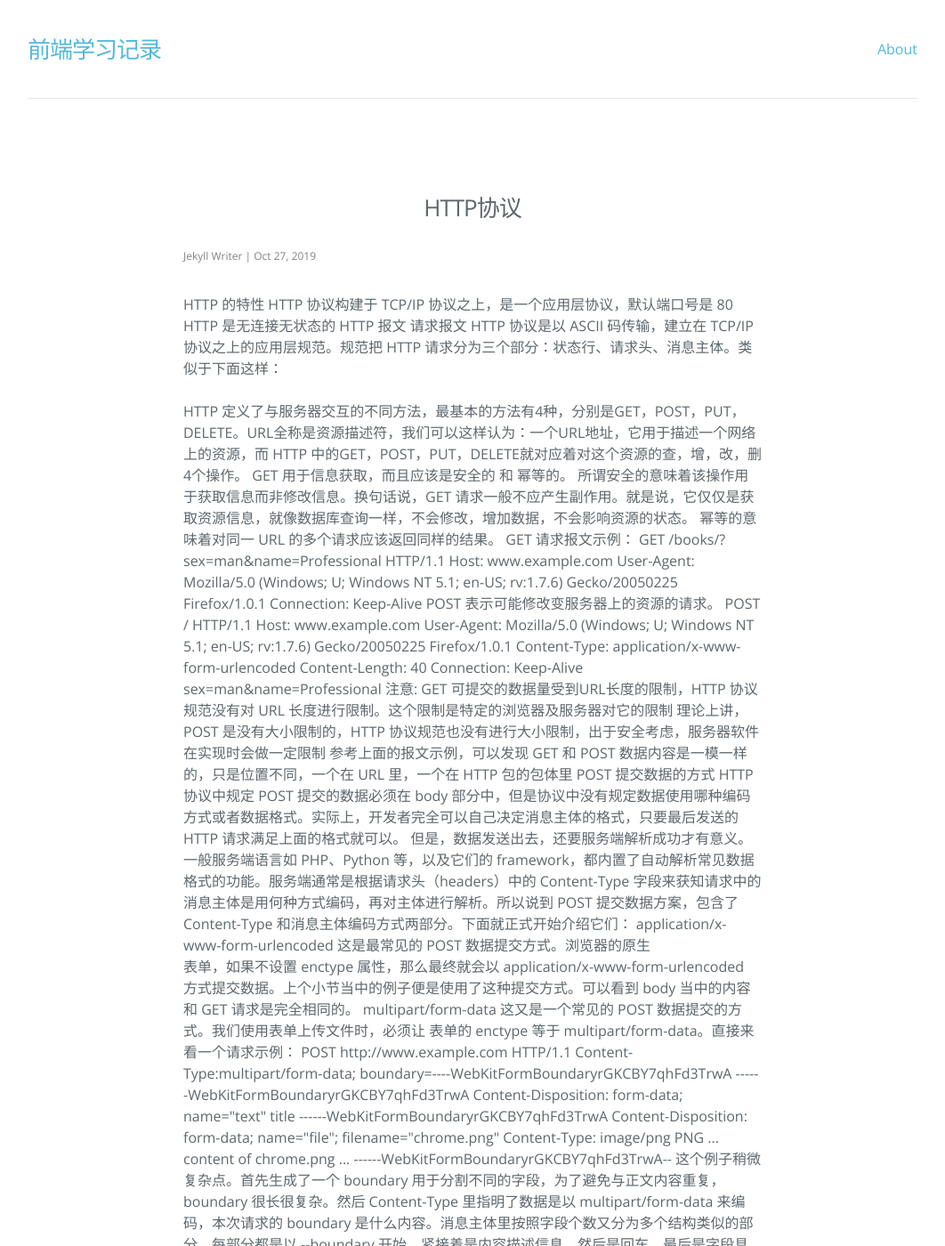
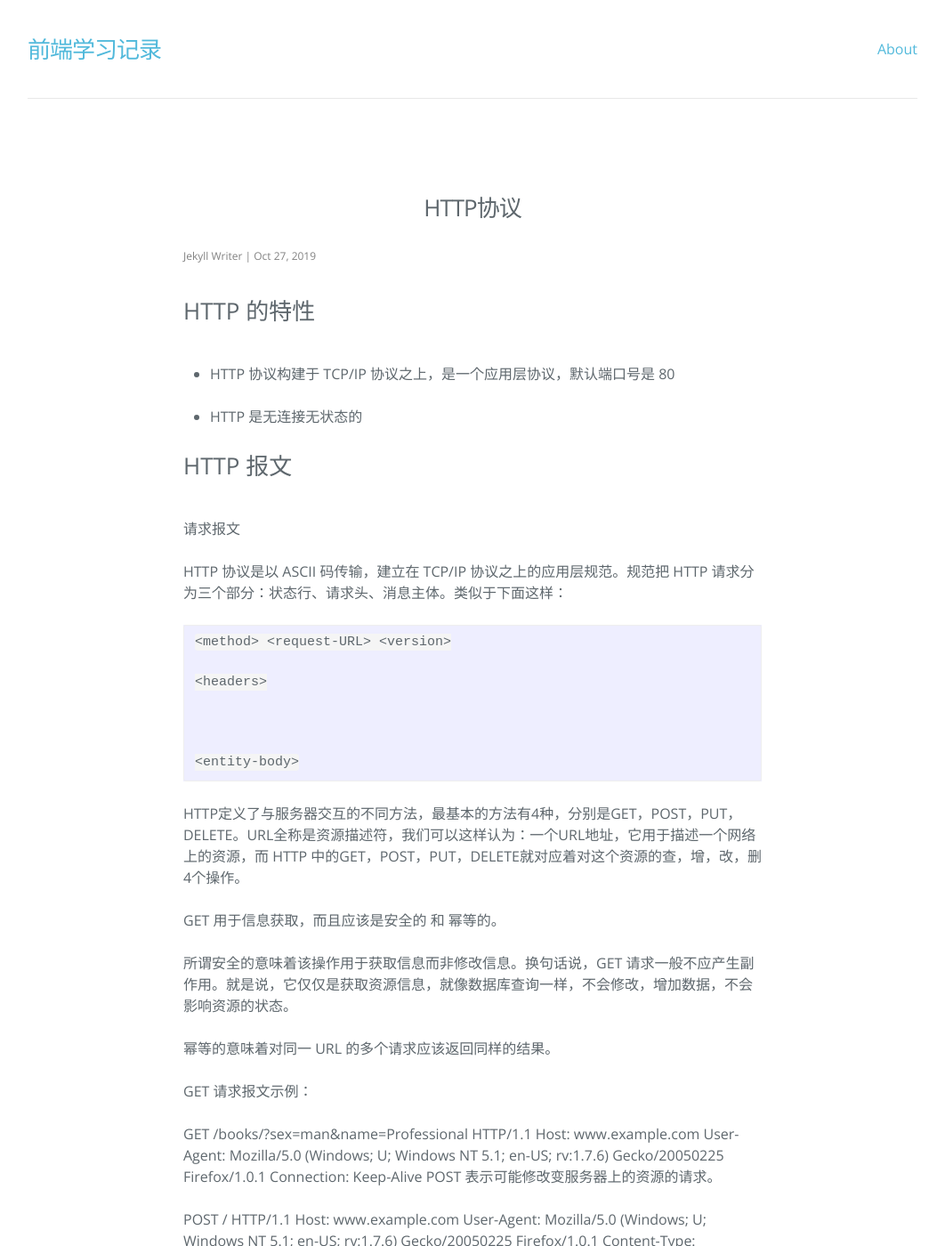
Before and after one commit to johnlin0207/blog, a Jekyll site: the page built from _posts/2019-10-27-HTTP协议.md, in a window 1280 px wide and 1400 px high. Shown: the whole window at 89% size, without its empty margins (109-1171 px from the left). Built offline with Jekyll 4.4.1, drawn with Linux system fonts in a browser that asks for light colours; nearby versions of some CDN libraries; some of the changed text lies outside the part shown.

Commit message:
Update HTTP协议

```diff
--- a/_posts/2019-10-27-HTTP协议.md
+++ b/_posts/2019-10-27-HTTP协议.md
@@ -1,21 +1,33 @@
 ---
 title: HTTP协议
 layout: post
-categories: http
-tags: 'http,前端'
+categories: ''
+tags: ''
 ---
-HTTP 的特性
-HTTP 协议构建于 TCP/IP 协议之上，是一个应用层协议，默认端口号是 80
-HTTP 是无连接无状态的
-HTTP 报文
+### HTTP 的特性
+
+* HTTP 协议构建于 TCP/IP 协议之上，是一个应用层协议，默认端口号是 80
+
+* HTTP 是无连接无状态的
+
+
+### HTTP 报文
 请求报文
+
 HTTP 协议是以 ASCII 码传输，建立在 TCP/IP 协议之上的应用层规范。规范把 HTTP 请求分为三个部分：状态行、请求头、消息主体。类似于下面这样：
 
-<method> <request-URL> <version>
-<headers>
 
-<entity-body>
-HTTP 定义了与服务器交互的不同方法，最基本的方法有4种，分别是GET，POST，PUT，DELETE。URL全称是资源描述符，我们可以这样认为：一个URL地址，它用于描述一个网络上的资源，而 HTTP 中的GET，POST，PUT，DELETE就对应着对这个资源的查，增，改，删4个操作。
+
+    <method> <request-URL> <version>
+
+    <headers>
+
+
+
+    <entity-body>
+
+
+HTTP定义了与服务器交互的不同方法，最基本的方法有4种，分别是GET，POST，PUT，DELETE。URL全称是资源描述符，我们可以这样认为：一个URL地址，它用于描述一个网络上的资源，而 HTTP 中的GET，POST，PUT，DELETE就对应着对这个资源的查，增，改，删4个操作。
 
 GET 用于信息获取，而且应该是安全的 和 幂等的。
 
```
